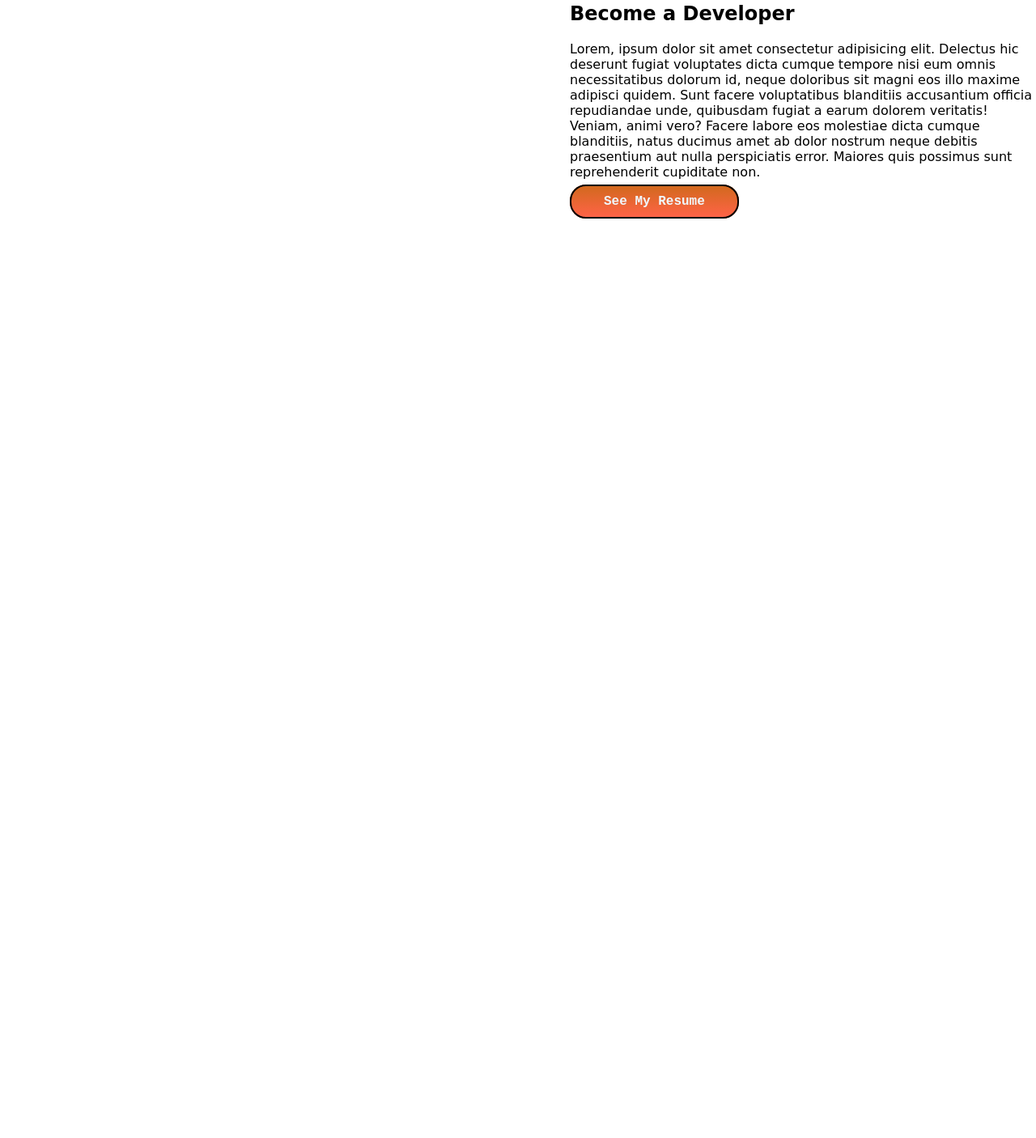
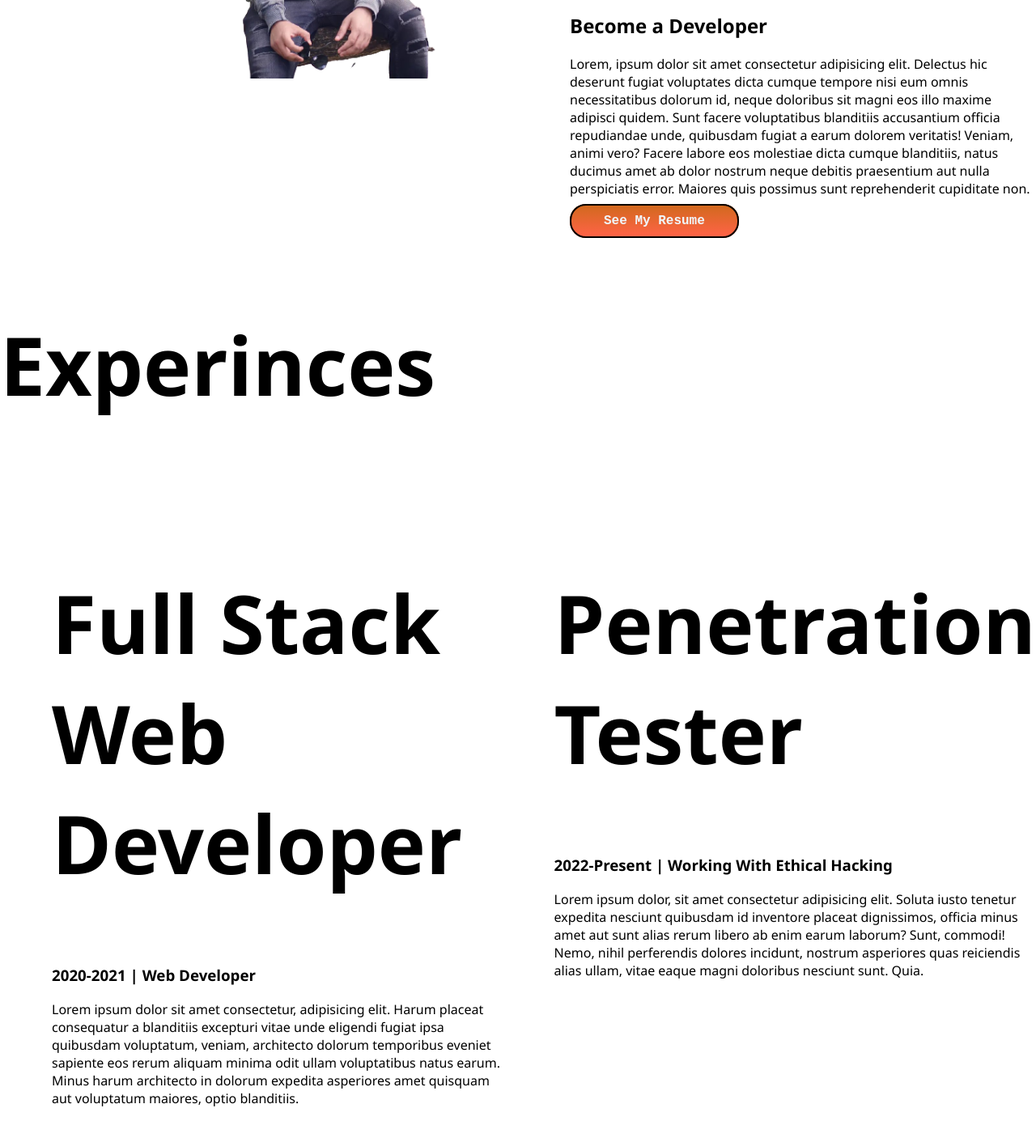
Before and after one commit to mitulchy07/Portfolio-using-html, a plain HTML site: page index.html in a window 1280 px wide. Shown: the part 1569-2975 px from the top of the page at 81% size. Before the commit the page ends 1927 px from the top, so only its background shows below. Drawn offline with Linux system fonts and the light colour scheme; a web font is replaced by a local one.

Commit message:
experience added

```diff
--- a/index.html
+++ b/index.html
@@ -8,11 +8,12 @@
     <link rel="preconnect" href="https://fonts.googleapis.com">
 <link rel="preconnect" href="https://fonts.gstatic.com" crossorigin>
 <link href="https://fonts.googleapis.com/css2?family=Splash&display=swap" rel="stylesheet">
+
     <title>My Portfolio by HTML</title>
 </head>
 <body>
 
-<section class="top-banner">
+<section class="top-banner flexible-container">
     <div class="half-width">
         <h1>Welcome to</h1>
         <h1> <span class="chocolate-color">Mitul's</span>  World!</h1>
@@ -25,7 +26,7 @@
       </div>
 
 </section>
-<section class="dream-big">
+<section class="dream-big flexible-container">
     <div class="half-width">
         <img src="images/me.png" alt="My Photo">
     </div>
@@ -39,5 +40,23 @@
 
 </section>
 
+<section class="experience-area">
+    <h1>Experinces</h1>
+    <div class="flexible-container">
+
+    <div class="half-width">
+        <h1>Full Stack Web Developer</h1>
+        <h3>2020-2021 | Web Developer</h3>
+        <p>Lorem ipsum dolor sit amet consectetur, adipisicing elit. Harum placeat consequatur a blanditiis excepturi vitae unde eligendi fugiat ipsa quibusdam voluptatum, veniam, architecto dolorum temporibus eveniet sapiente eos rerum aliquam minima odit ullam voluptatibus natus earum. Minus harum architecto in dolorum expedita asperiores amet quisquam aut voluptatum maiores, optio blanditiis.</p>
+    </div>
+    <div class="half-width">
+        <h1>Penetration Tester</h1>
+        <h3>2022-Present | Working With Ethical Hacking</h3>
+        <p>Lorem ipsum dolor, sit amet consectetur adipisicing elit. Soluta iusto tenetur expedita nesciunt quibusdam id inventore placeat dignissimos, officia minus amet aut sunt alias rerum libero ab enim earum laborum? Sunt, commodi! Nemo, nihil perferendis dolores incidunt, nostrum asperiores quas reiciendis alias ullam, vitae eaque magni doloribus nesciunt sunt. Quia.</p>
+    </div>
+    </div>
+
+</section>
+
 </body>
 </html>
--- a/style.css
+++ b/style.css
@@ -1,5 +1,5 @@
 body{
-     font-family: 'Splash', cursive;
+     font-family: 'Segoe UI', Tahoma, Geneva, Verdana, sans-serif;
      margin: 0;
 }
 
@@ -11,7 +11,7 @@ h1{
      color: chocolate;
 }
 
-section{
+.flexible-container{
      display: flex;
      margin-top: 100px;
      margin-bottom: 100px;
```
